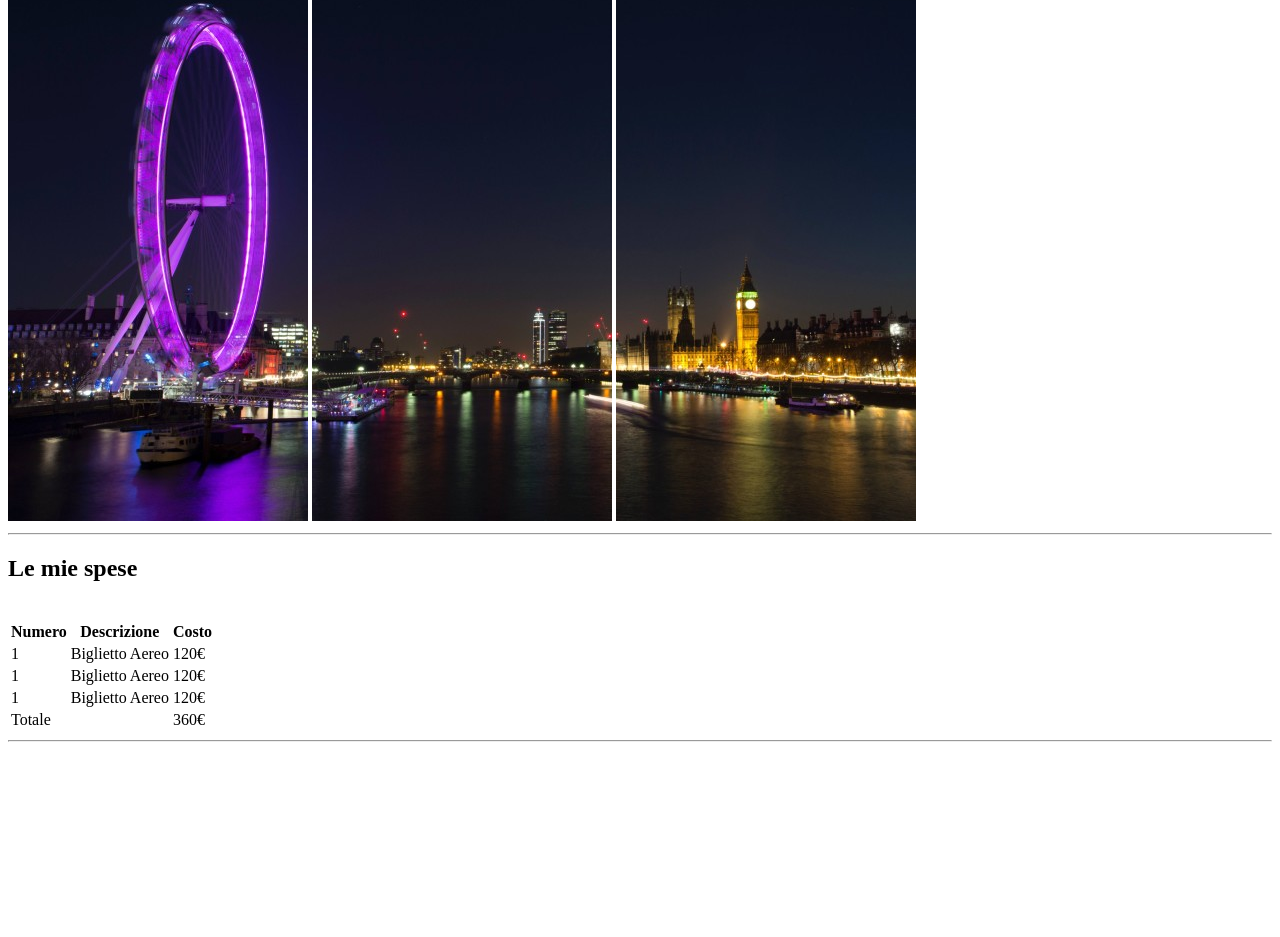
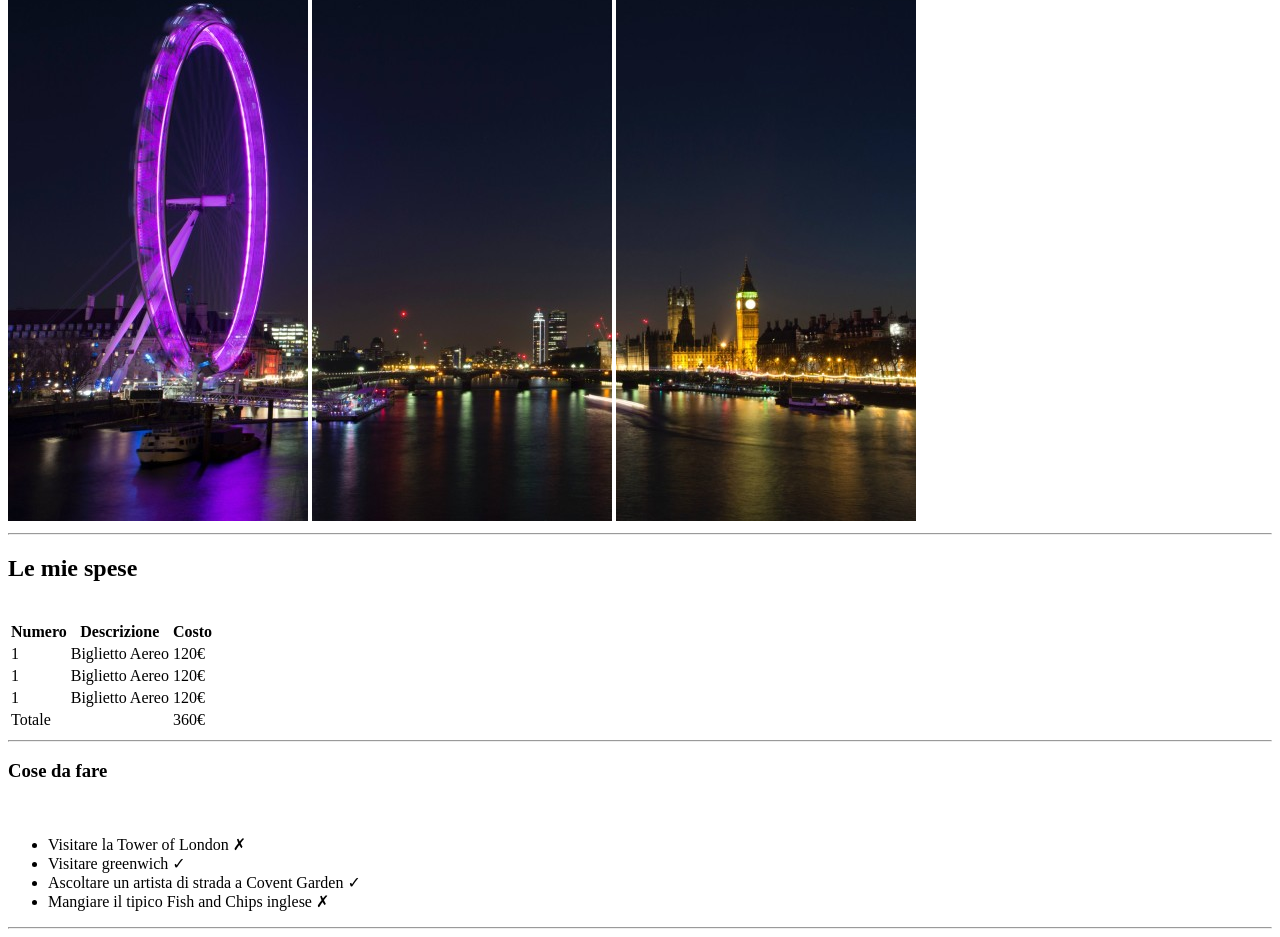
Before and after one commit to TiffanyElizabeth/html-london-trip, a plain HTML site: page index.html in a window 1280 px wide. Shown: the part 177-1114 px from the top of the page. Before the commit the page ends 927 px from the top, so only its background shows below. Drawn offline with Linux system fonts and the light colour scheme.

Commit message:
feat: add unordered list

```diff
--- a/index.html
+++ b/index.html
@@ -57,5 +57,18 @@
         </table>
     </section>
     <hr>
+    <section>
+        <h3>Cose da fare</h3>
+        <br>
+        <!-- unordered list -->
+         <ul>
+            <li>Visitare la Tower of London &cross;</li>
+            <li>Visitare greenwich &check;</li>
+            <li>Ascoltare un artista di strada a Covent Garden &check;</li>
+            <li>Mangiare il tipico Fish and Chips inglese &cross;</li>
+         </ul>
+         <!-- /unordered list -->
+    </section>
+    <hr>
 </body>
 </html>
```
